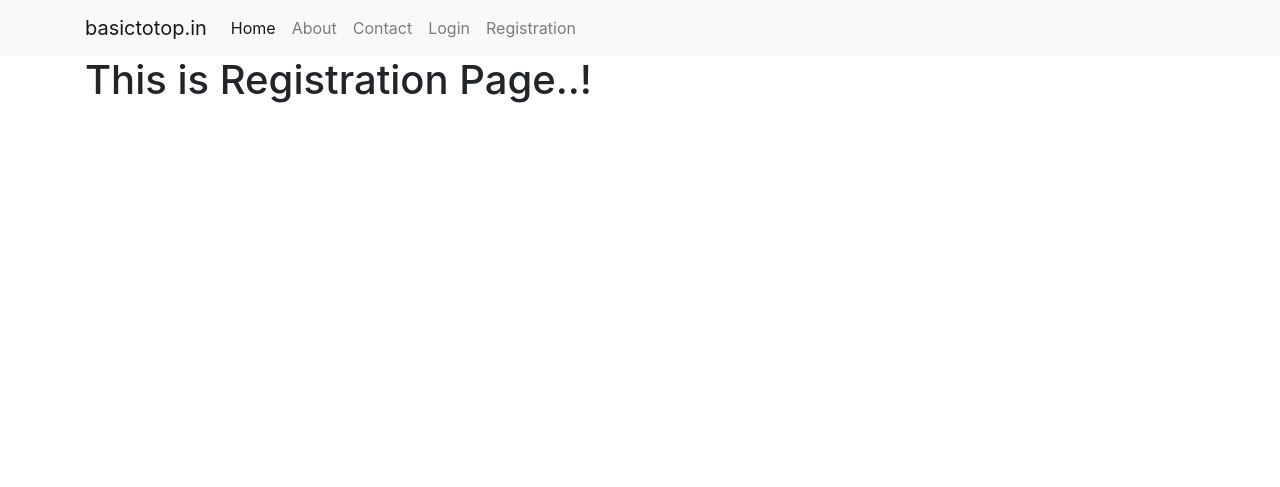
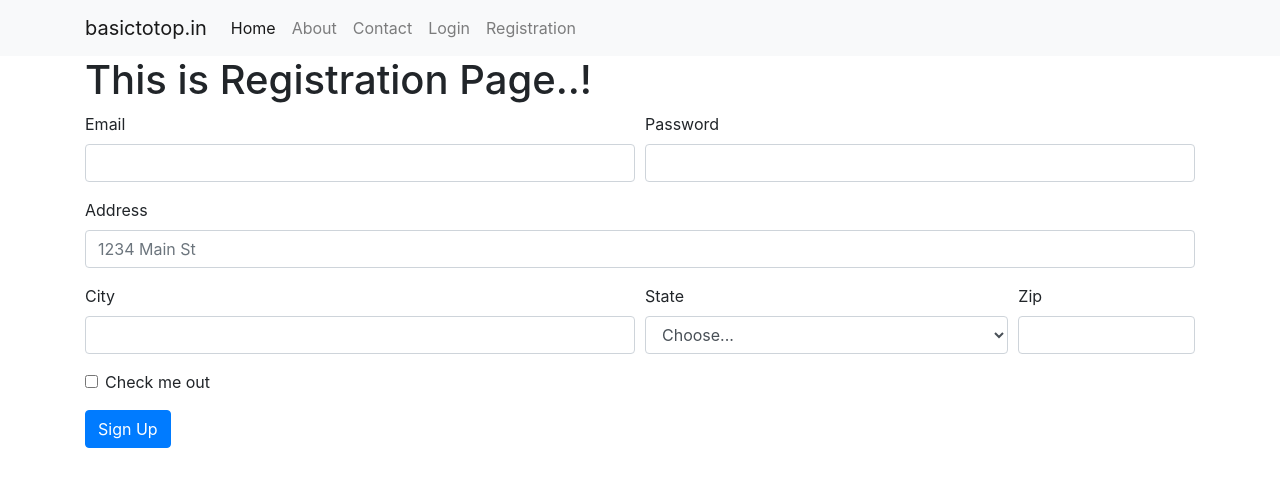
Before and after one commit to BasicToTop/Django-Tutorials, a Django app: page /registration/ in a window 1280 px wide. Shown: the top 487 px of the page. Run offline with Django 5.2, Linux system fonts and the light colour scheme.

Commit message:
worked with bootstrap 4.6

```diff
--- a/thirdproject/templates/testapp/registration.html
+++ b/thirdproject/templates/testapp/registration.html
@@ -1,4 +1,46 @@
 {% extends 'testapp/base.html' %}
 {% block body_block %}
     <h1>This is Registration Page..!</h1>
+    <form>
+  <div class="form-row">
+    <div class="form-group col-md-6">
+      <label for="inputEmail4">Email</label>
+      <input type="email" class="form-control" id="inputEmail4">
+    </div>
+    <div class="form-group col-md-6">
+      <label for="inputPassword4">Password</label>
+      <input type="password" class="form-control" id="inputPassword4">
+    </div>
+  </div>
+  <div class="form-group">
+    <label for="inputAddress">Address</label>
+    <input type="text" class="form-control" id="inputAddress" placeholder="1234 Main St">
+  </div>
+  <div class="form-row">
+    <div class="form-group col-md-6">
+      <label for="inputCity">City</label>
+      <input type="text" class="form-control" id="inputCity">
+    </div>
+    <div class="form-group col-md-4">
+      <label for="inputState">State</label>
+      <select id="inputState" class="form-control">
+        <option selected>Choose...</option>
+        <option>...</option>
+      </select>
+    </div>
+    <div class="form-group col-md-2">
+      <label for="inputZip">Zip</label>
+      <input type="text" class="form-control" id="inputZip">
+    </div>
+  </div>
+  <div class="form-group">
+    <div class="form-check">
+      <input class="form-check-input" type="checkbox" id="gridCheck">
+      <label class="form-check-label" for="gridCheck">
+        Check me out
+      </label>
+    </div>
+  </div>
+  <button type="submit" class="btn btn-primary">Sign Up</button>
+</form>
 {% endblock %}
```
Also changed, not shown: thirdproject/templates/testapp/about.html (+17 -3 lines), thirdproject/templates/testapp/contact_us.html (+22 -0 lines), thirdproject/templates/testapp/index.html (+13 -0 lines), thirdproject/templates/testapp/login.html (+17 -0 lines).
